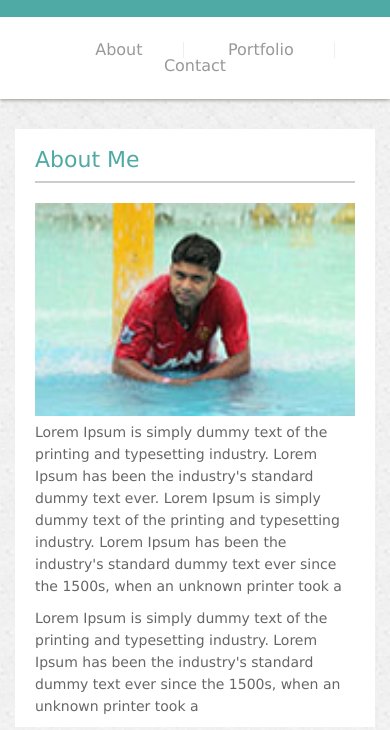
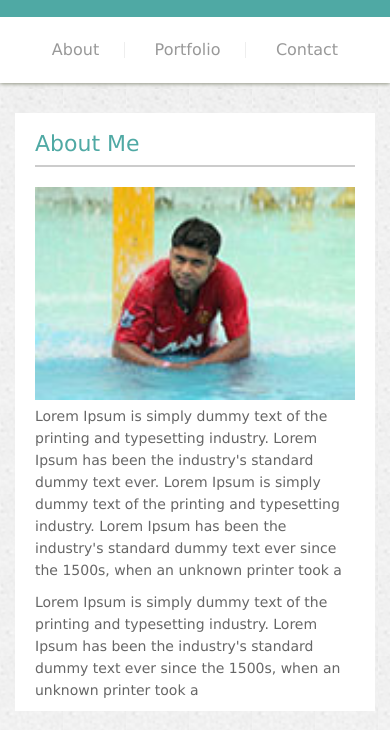
Before and after one commit to torajewel143/Responsive-Portfolio, a plain HTML site: page index.html in a window 390 px wide. Shown: the part 73-803 px from the top of the page. Drawn offline with Linux system fonts and the light colour scheme.

Commit message:
First version

```diff
--- a/assets/css/style.css
+++ b/assets/css/style.css
@@ -274,7 +274,7 @@ footer{
     #menu_block ul li {
         display: inline-block;
         float: none;
-        padding: 0px 40px;
+        padding: 0px 25px;
         border-right: 1px solid #eeeeee;
     }
     #menu_block ul li:last-child{
```
